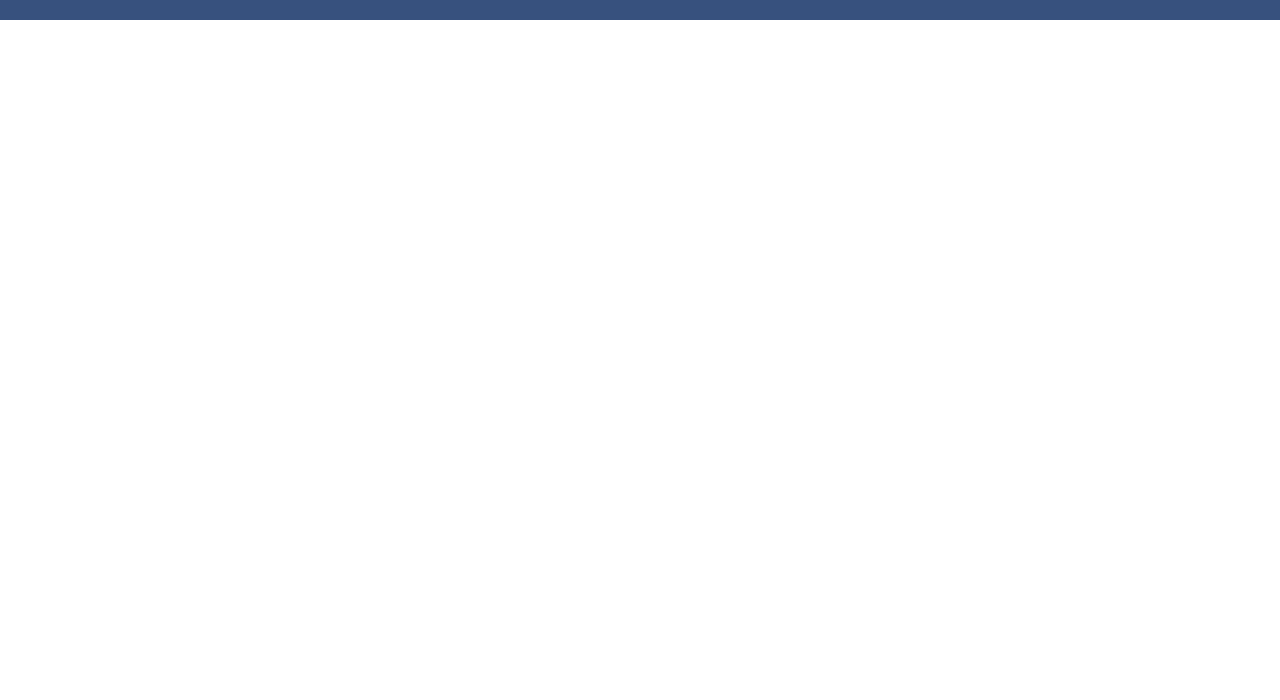
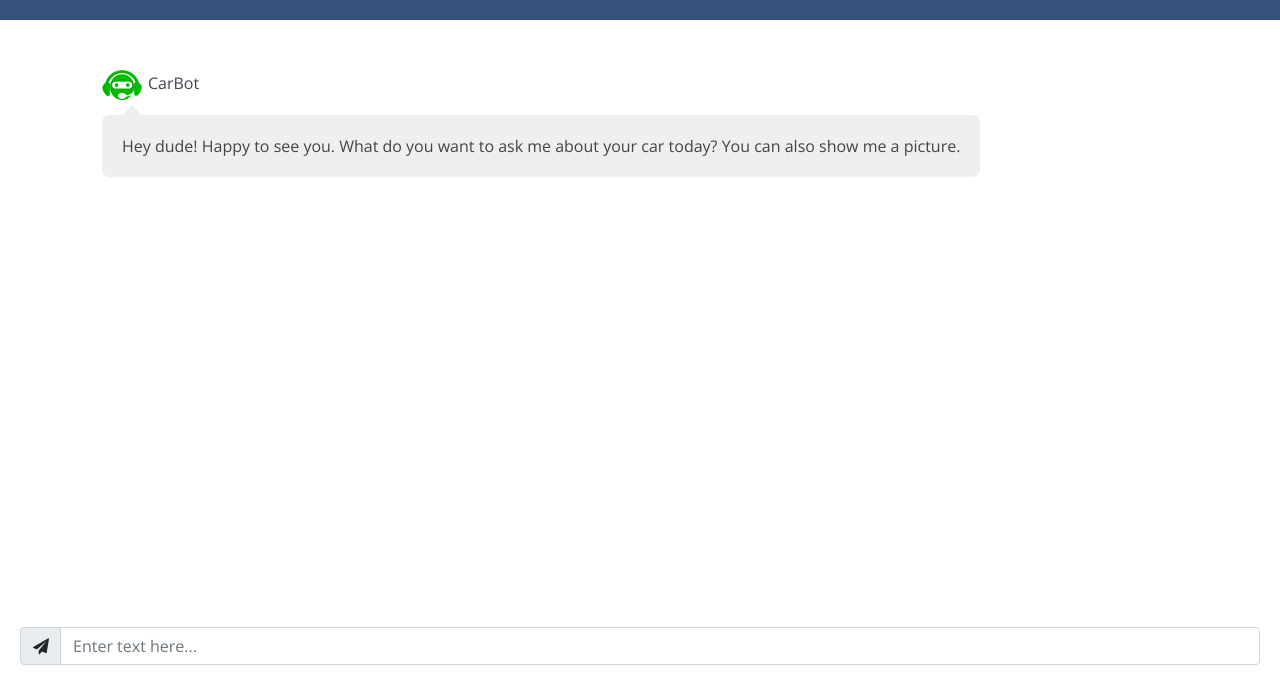
Before and after one commit to hemjay07/CarBot, a Flask app: page /chat in a window 1280 px wide. Shown: the part 100-800 px from the top of the page. Run offline with Flask 2, Linux system fonts and the light colour scheme; parts of the project's set-up code (start-up, migrations or seed data) failed here and were passed over; some libraries are stand-ins or nearby versions.

Commit message:
Update chat.html

```diff
--- a/templates/chat.html
+++ b/templates/chat.html
@@ -34,7 +34,7 @@
   <section id="hero" class="d-flex align-items-center" style="height: 30px; position: relative;">
 
 
-   <header id="header" class="fixed-top ">
+  <header id="header" class="fixed-top ">
     <div class="container d-flex align-items-center" style="height: 50px; position: relative; padding-bottom: 20px">
 <style>.containerx{
   width:50%;
@@ -66,6 +66,49 @@
 
     </div>
   </header>
+
+
+
+
+  </section><!-- End Hero -->
+ <div style="height: 30px;"></div>
+
+<div class="container">
+<div class="row clearfix">
+    <div class="col-lg-12">
+
+
+            <div class="chat">
+
+                <div class="chat-history">
+                    <ul class="m-b-0">
+
+                        <div id="response" style="display:flex; flex-direction: column; width: 100%;">
+                          <li class='clearfix'>
+                            <div class='message-data'>
+                              <img src='../static/assets/img/bothead.png' alt='avatar'><span class='message-data-time'>CarBot</span>
+                            </div>
+                            <div class='message my-message'>
+                            Hey dude! Happy to see you. What do you want to ask me about your car today? You can also show me a picture.
+                          </div>
+                        </li>
+                        <br><br><br>
+                      </div>
+                   </ul>
+                </div>
+
+                <!-- Input -->
+               <header id="header" class="fixed-bottom ">
+                <div class="chat-message clearfix">
+
+                    <div class="input-group mb-0">
+                        <div  class="input-group-prepend">
+                            <span class="input-group-text" id="submit-button"><i class="fa fa-send" id="submit-button" ></i></span>
+                        </div>
+                        <input  type="text" class="form-control" name="question" id="question" placeholder="Enter text here..." required>
+                    </div>
+                    </div>
+                </header>
 
             </div>
             </div>
```
